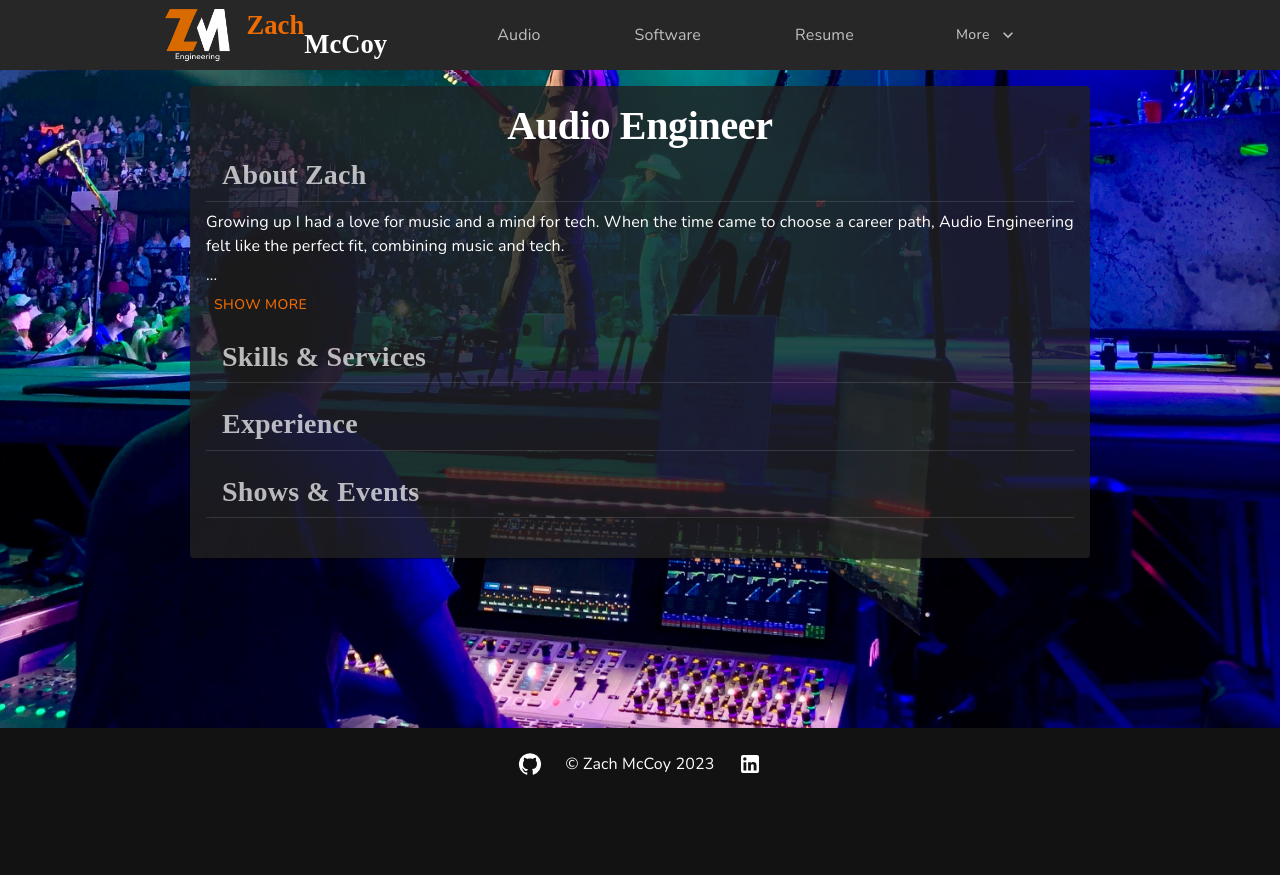
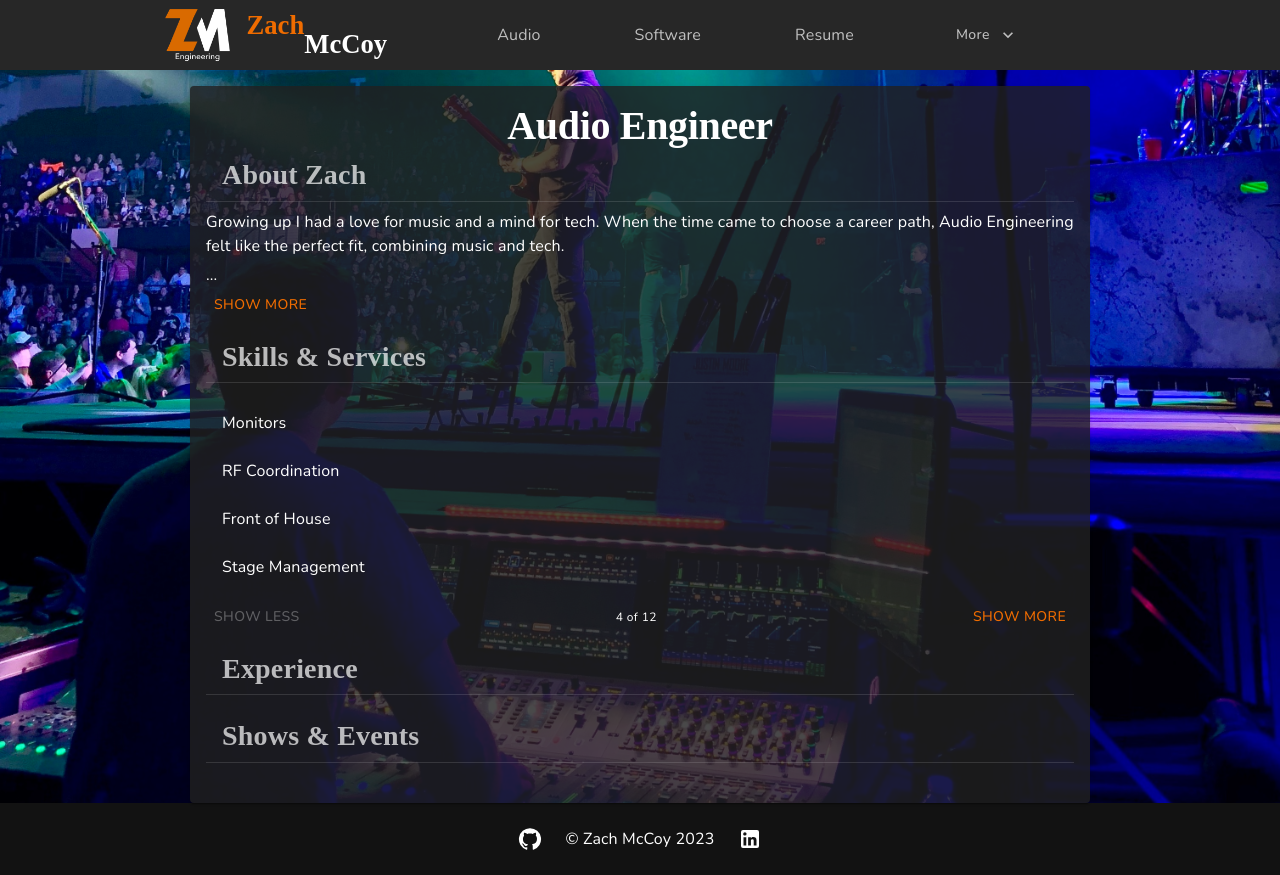
Before and after one commit to zrm20/zm-portfolio, a React (Create React App) app: page /audio in a window 1280 px wide. Before the commit the page ends 800 px from the top, so only its background shows below. Built offline with nearby package versions, Linux system fonts and the light colour scheme; a web font is replaced by a local one.

Commit message:
add audio skills to audio home

```diff
--- a/src/components/audio/AudioPage/AudioPage.tsx
+++ b/src/components/audio/AudioPage/AudioPage.tsx
@@ -6,6 +6,7 @@ import { FadeIn } from "../../animations";
 import { SectionContainer } from "../../ui";
 import { useUpdateTitle } from "../../../hooks";
 import AudioBio from "../AudioBio/AudioBio";
+import AudioSkills from "../AudioSkills/AudioSkills";
 
 interface AudioHomeProps {
 
@@ -25,7 +26,7 @@ export default function AudioHome(props: AudioHomeProps): JSX.Element {
         </SectionContainer>
 
         <SectionContainer title="Skills & Services" id="skills">
-
+          <AudioSkills />
         </SectionContainer>
 
         <SectionContainer title="Experience" id="experience">
--- /dev/null
+++ b/src/components/audio/AudioSkills/AudioSkills.styles.ts
@@ -0,0 +1,21 @@
+import { SxProps } from "@mui/material";
+
+interface Style {
+  root: SxProps;
+  pageStack: SxProps;
+};
+
+export default function useStyles(): Style {
+
+  return {
+    root: {
+      width: '100%',
+    },
+    pageStack: {
+      flexDirection: "row",
+      width: '100%',
+      justifyContent: 'space-between',
+      alignItems: 'center'
+    }
+  }
+};
--- /dev/null
+++ b/src/components/audio/AudioSkills/AudioSkills.tsx
@@ -0,0 +1,48 @@
+import React, { useState } from "react";
+import { Box, Button, List, ListItem, ListItemText, Stack, Typography } from "@mui/material";
+import { audioSkills } from "../../../database/Skills";
+
+import useStyles from "./AudioSkills.styles";
+
+interface AudioSkillsProps {
+
+};
+
+export default function AudioSkills(props: AudioSkillsProps): JSX.Element {
+  const styles = useStyles();
+  const [page, setPage] = useState<number>(1);
+
+  function showMore(): void {
+    setPage(page + 1);
+  };
+
+  function showLess(): void {
+    if(page - 1 > 0) {
+      setPage(page - 1);
+    };
+  };
+
+  const numItemsShown = page * 4 > audioSkills.length ? audioSkills.length : page * 4;
+
+  return (
+    <Box sx={styles.root}>
+      <List>
+        {
+          audioSkills.slice(0, numItemsShown)
+            .map(skill => (
+            <>
+              <ListItem>
+                <ListItemText primary={skill.name}/>
+              </ListItem>
+            </>
+          ))
+        }
+      </List>
+      <Stack sx={styles.pageStack}>
+        <Button onClick={showLess} disabled={page <= 1} color="secondary">Show Less</Button>
+        <Typography variant="caption">{numItemsShown} of {audioSkills.length}</Typography>
+        <Button onClick={showMore} disabled={numItemsShown >= audioSkills.length} >Show More</Button>
+      </Stack>
+    </Box>
+  );
+};
--- a/src/database/Skills.ts
+++ b/src/database/Skills.ts
@@ -1,3 +1,6 @@
+import abletonIcon from "../assets/images/icons/abletonIcon.svg";
+import proToolsIcon from "../assets/images/icons/proToolsIcon.svg";
+
 const skills: Skill[] = [
   // programming languages
   {
@@ -183,14 +186,6 @@ const skills: Skill[] = [
     relatedEducation: ["belmont"]
   },
   {
-    id: "live_capture",
-    name: "Live Capture",
-    icon: "",
-    category: "Audio",
-    subcategory: "Live",
-    relatedEducation: ["belmont"]
-  },
-  {
     id: "stage_management",
     name: "Stage Management",
     icon: "",
@@ -209,14 +204,14 @@ const skills: Skill[] = [
   {
     id: "ableton",
     name: "Ableton Live Programming",
-    icon: "",
+    icon: abletonIcon,
     category: "Audio",
     subcategory: "Playback",
     relatedEducation: ["belmont"]
   },
   {
     id: "midi",
-    name: "Midi Controll Systems",
+    name: "Midi Control Systems",
     icon: "",
     category: "Audio",
     subcategory: "Playback",
@@ -231,6 +226,22 @@ const skills: Skill[] = [
     relatedEducation: ["belmont"]
   },
   {
+    id: "pro_tools",
+    name: "Pro Tools",
+    icon: proToolsIcon,
+    category: "Audio",
+    subcategory: "Studio",
+    relatedEducation: ["belmont"]
+  },
+  {
+    id: "logic",
+    name: "Logic",
+    icon: "",
+    category: "Audio",
+    subcategory: "Studio",
+    relatedEducation: ["belmont"]
+  },
+  {
     id: "studio_mixing",
     name: "Recording",
     icon: "",
@@ -238,7 +249,14 @@ const skills: Skill[] = [
     subcategory: "Studio",
     relatedEducation: ["belmont"]
   },
-
+  {
+    id: "live_capture",
+    name: "Live Capture",
+    icon: "",
+    category: "Audio",
+    subcategory: "Live",
+    relatedEducation: ["belmont"]
+  },
 ];
 
 function getSkill(skillId: string): Skill | null {
@@ -259,8 +277,15 @@ function getSkills(filterFn?: (skill: Skill) => Boolean): Skill[] {
   return skills.filter(filterFn);
 };
 
+const devSkills = skills.filter(skill => skill.category === "Dev");
+const audioSkills = skills.filter(skill => skill.category === 'Audio');
+const personalSkills = skills.filter(skill => skill.category === "Personal");
+
 export {
   skills,
   getSkill,
-  getSkills
+  getSkills,
+  devSkills,
+  audioSkills,
+  personalSkills
 };
--- a/src/types/index.d.ts
+++ b/src/types/index.d.ts
@@ -90,3 +90,4 @@ declare module '*.jpeg';
 declare module '*.JPG';
 declare module '*.PNG';
 declare module '*.png';
+declare module '*.svg';
```
Also changed, not shown: src/assets/images/icons/logicProXIcon.svg (added).
